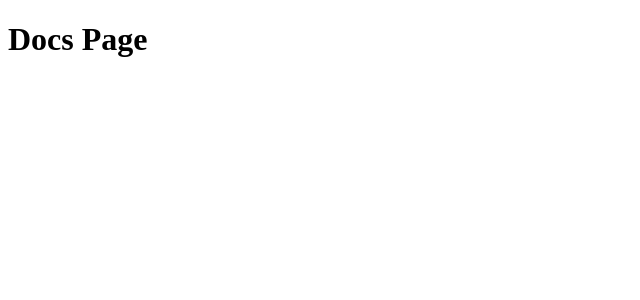
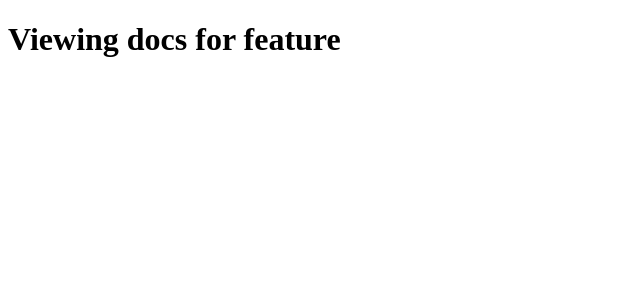
Before and after one commit to Team-Bro-buggers-C211010/NextJs-Work-Place, a Next.js app in the folder routing-basics/: page /docs in a window 1280 px wide. Shown: the top 300 px of the page, without its empty margins (0-640 px from the left). Built offline with nearby package versions, Linux system fonts and the light colour scheme.

Commit message:
added dynamic rendering in catch-all-segment

```diff
--- a/routing-basics/src/app/docs/[...slug]/page.tsx
+++ b/routing-basics/src/app/docs/[...slug]/page.tsx
@@ -1,8 +1,17 @@
 // here [...slug] is a catch-all route that will match /docs, /docs/a, /docs/a/b, and so on.
-export default function Docs() {
+export default async function Docs({ params }:
+    { params: Promise<{ slug: string[] }> }
+) {
+    const { slug } = await params;
     return (
-        <div>
-        <h1>Docs Page</h1>
-        </div>
+        <>
+            {
+                slug.length === 2 ? <div>
+                    <h1>Viewing docs for feature {slug[0]} and concept {slug[1]}</h1>
+                </div> : <div>
+                    <h1>Viewing docs for feature {slug[0]}</h1>
+                </div>
+            }
+        </>
     );
 }
```
Also changed, not shown: routing-basics/src/app/docs/page.tsx (added, +7 -0 lines).
